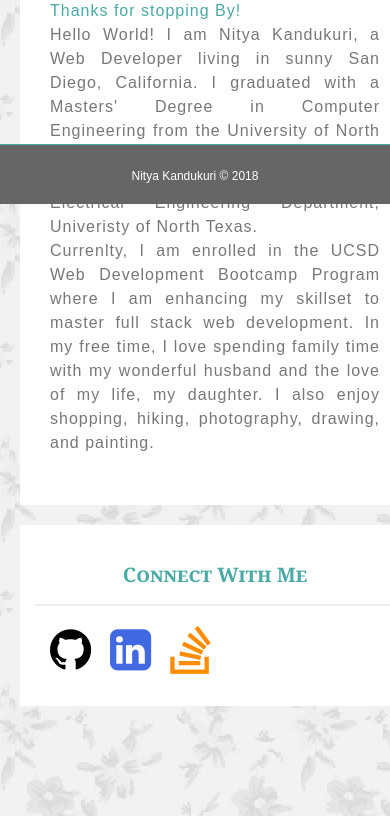
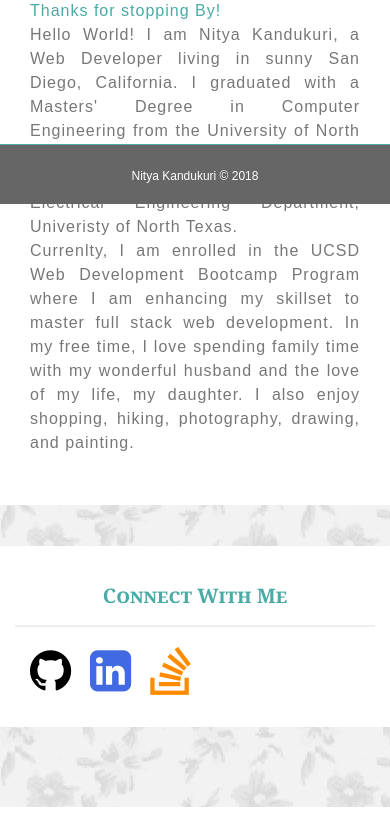
Before and after one commit to nkand84/Bootstrap-Portfolio, a plain HTML site: page index.html in a window 390 px wide. Shown: the part 640-1456 px from the top of the page. Drawn offline with nearby package versions, Linux system fonts and the light colour scheme.

Commit message:
page centering issue resolved, final code

```diff
--- a/assets/css/style.css
+++ b/assets/css/style.css
@@ -154,14 +154,16 @@ footer p{
        /* float:left; */
        margin: 0px 15px 15px 0px;
     }
-   .about-me{
-       width:100%;
-       margin:20px;
+   .about-me, .sidebar{
+        width: 100%;
+        margin: 20px auto;
+        float: none;
+        max-width: 600px;
     }
-   .sidebar{
+   /* .sidebar{
     width:100%;
     margin: 0px 15px 50px 20px;
-    }
+    } */
    .icon-size{
        width:60px;
    }
--- a/index.html
+++ b/index.html
@@ -47,7 +47,7 @@
 
         <div class="row"> <!-- row starts here -->
 
-            <div class="about-me col-md-7 col-sm-7 col-xs-12">
+            <div class="about-me col-md-7 col-sm-7">
                 <div class="page-header">
                 <h2>About Me</h2>
                 </div>
@@ -59,7 +59,7 @@
                  </div>
             </div>
             <div class="col-md-1 col-sm-2"> </div>
-            <div class="sidebar col-md-4 col-sm-3 col-xs-12">
+            <div class="sidebar col-md-4 col-sm-3">
                 <div class="page-header">
                     <h4>Connect With Me</h4>
                 </div>
```
